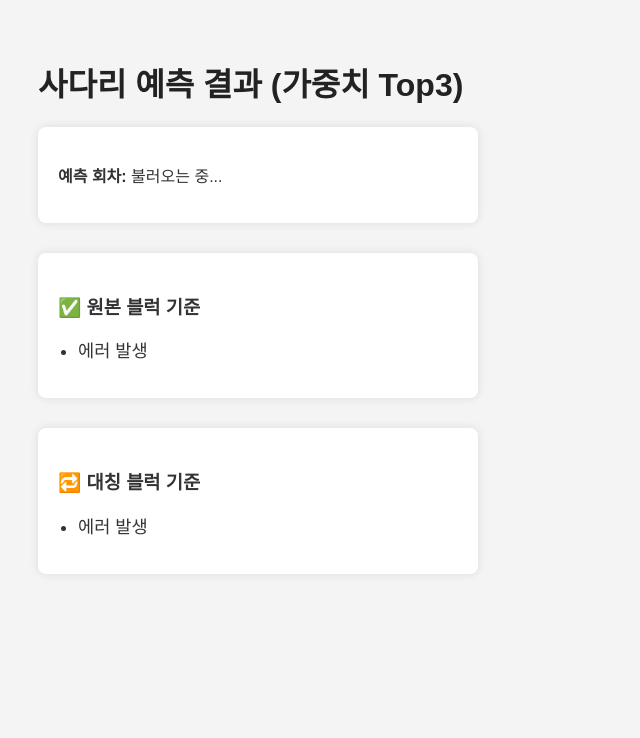
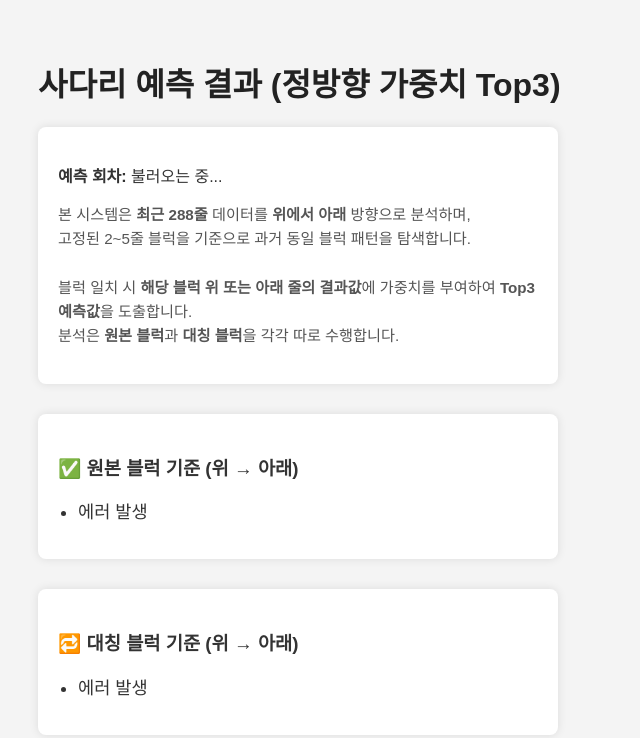
Before and after one commit to kwaho5754/predictor_web, a plain HTML site: page index.html in a window 1280 px wide. Shown: the whole page, without its empty margins (0-640 px from the left). Drawn offline with Linux system fonts and the light colour scheme; no server answers.

Commit message:
index.html: 정방향 가중치 점수제 설명 및 UI 전체 수정

```diff
--- a/index.html
+++ b/index.html
@@ -2,29 +2,36 @@
 <html lang="ko">
 <head>
   <meta charset="UTF-8" />
-  <title>사다리 예측 결과 (가중치 Top3)</title>
+  <title>사다리 예측 결과 (정방향 가중치 Top3)</title>
   <style>
     body { font-family: sans-serif; padding: 30px; background: #f4f4f4; color: #333; }
     h1 { color: #222; }
-    .result-box { background: white; padding: 20px; border-radius: 8px; box-shadow: 0 0 10px rgba(0,0,0,0.1); width: 400px; margin-bottom: 30px; }
+    .result-box { background: white; padding: 20px; border-radius: 8px; box-shadow: 0 0 10px rgba(0,0,0,0.1); width: 480px; margin-bottom: 30px; }
     ul { padding-left: 20px; }
     li { margin-bottom: 10px; font-size: 1.1em; }
+    p.description { font-size: 0.95em; color: #555; line-height: 1.6em; }
   </style>
 </head>
 <body>
-  <h1>사다리 예측 결과 (가중치 Top3)</h1>
+  <h1>사다리 예측 결과 (정방향 가중치 Top3)</h1>
 
   <div class="result-box">
     <p><strong>예측 회차:</strong> <span id="round">불러오는 중...</span></p>
+    <p class="description">
+      본 시스템은 <strong>최근 288줄</strong> 데이터를 <strong>위에서 아래</strong> 방향으로 분석하며,<br>
+      고정된 2~5줄 블럭을 기준으로 과거 동일 블럭 패턴을 탐색합니다.<br><br>
+      블럭 일치 시 <strong>해당 블럭 위 또는 아래 줄의 결과값</strong>에 가중치를 부여하여 <strong>Top3 예측값</strong>을 도출합니다.<br>
+      분석은 <strong>원본 블럭</strong>과 <strong>대칭 블럭</strong>을 각각 따로 수행합니다.
+    </p>
   </div>
 
   <div class="result-box">
-    <h3>✅ 원본 블럭 기준</h3>
+    <h3>✅ 원본 블럭 기준 (위 → 아래)</h3>
     <ul id="original-list"><li>불러오는 중...</li></ul>
   </div>
 
   <div class="result-box">
-    <h3>🔁 대칭 블럭 기준</h3>
+    <h3>🔁 대칭 블럭 기준 (위 → 아래)</h3>
     <ul id="mirror-list"><li>불러오는 중...</li></ul>
   </div>
 
```
